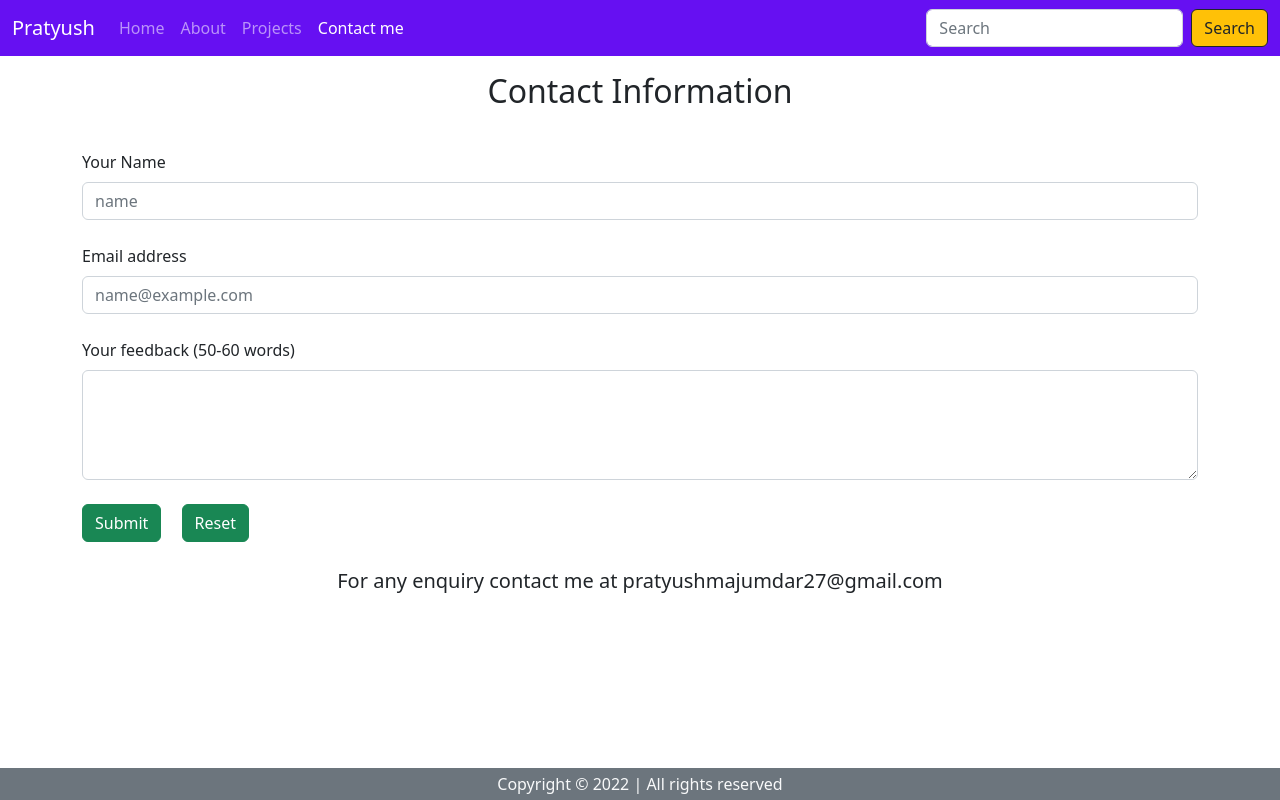
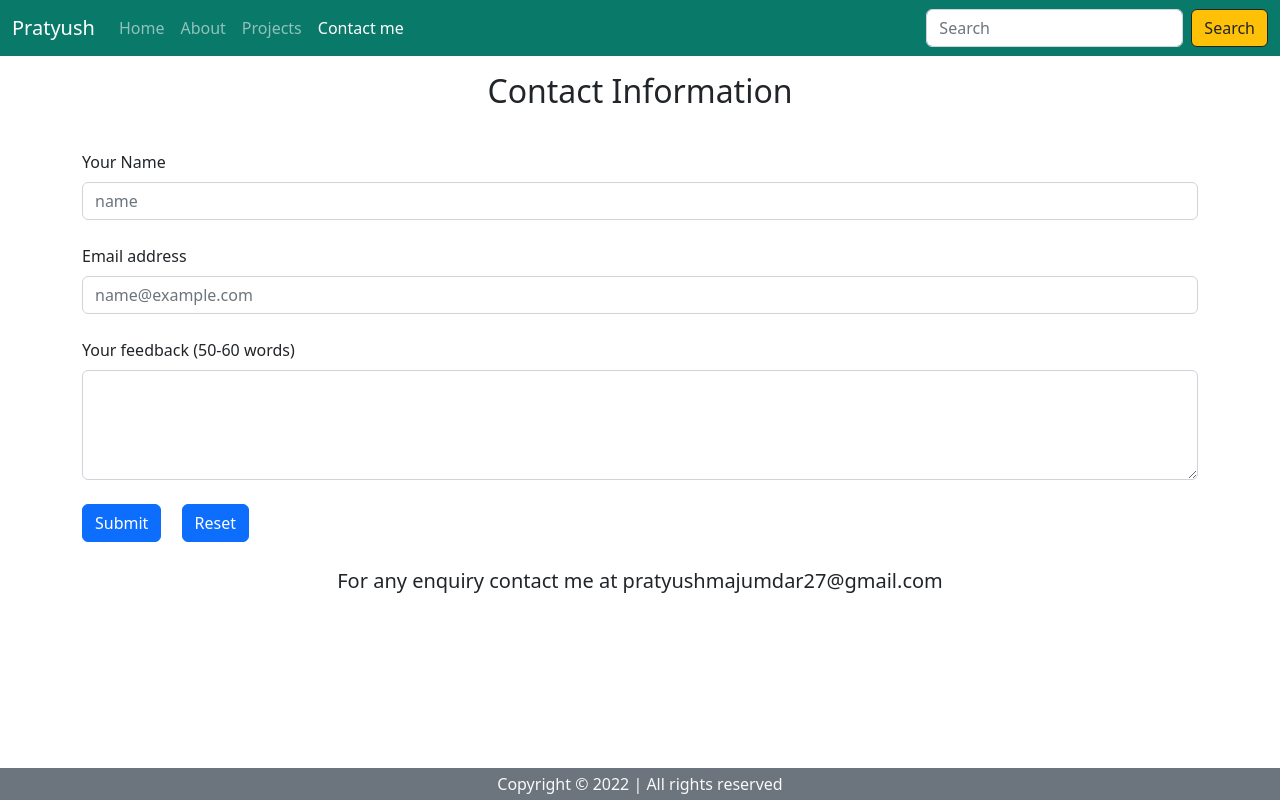
Before and after one commit to pratyush770/Portfolio, a Django app: page /contact/ in a window 1280 px wide. Run offline with Django 4.2, Linux system fonts and the light colour scheme.

Commit message:
first commit

```diff
--- a/templates/base.html
+++ b/templates/base.html
@@ -13,7 +13,7 @@
 </head>
 
 <body>
-    <nav class="navbar navbar-expand-lg navbar-dark" style="background:#6610f2;">
+    <nav class="navbar navbar-expand-lg navbar-dark" style="background:#097969;">
         <div class="container-fluid">
             <a class="navbar-brand" href="#">Pratyush</a>
             <button class="navbar-toggler" type="button" data-bs-toggle="collapse"
--- a/templates/contact.html
+++ b/templates/contact.html
@@ -3,7 +3,7 @@
 {% block title %} Contact Info {% endblock title %}
 {% block body %}
 {% if success %}
-<div class="alert alert-warning alert-dismissible fade show text-center" role="alert">
+<div class="alert alert-danger alert-dismissible fade show text-center" role="alert">
   <strong>Thank You!!</strong> Your form has been submitted successfully.
 </div>
 {% endif %}
@@ -29,8 +29,8 @@
       <label for="Desc" class="form-label">Your feedback (50-60 words)</label>
       <textarea class="form-control" name="feedback" id="feedback" rows="4"> </textarea>
     </div>
-    <button style="text-align:center" type="submit" class="btn btn-success btn-md me-3"> Submit </button> <button
-      type="reset" class="btn btn-success btn-md"> Reset </button>
+    <button style="text-align:center" type="submit" class="btn btn-primary btn-md me-3"> Submit </button> <button
+      type="reset" class="btn btn-primary btn-md"> Reset </button>
   </form>
 </div>
 <br>
--- a/templates/home.html
+++ b/templates/home.html
@@ -4,7 +4,7 @@
 {% block homeactive %} active {% endblock homeactive %}
 {% block body %}
 
-<div class="text-center alert alert-success alert-dismissible fade show mb-0" role="alert">
+<div class="text-center alert alert-warning alert-dismissible fade show mb-0" role="alert">
     <strong>Hello Visitors!</strong> This is my portfolio
 
 </div>
```
Also changed, not shown: db.sqlite3.
